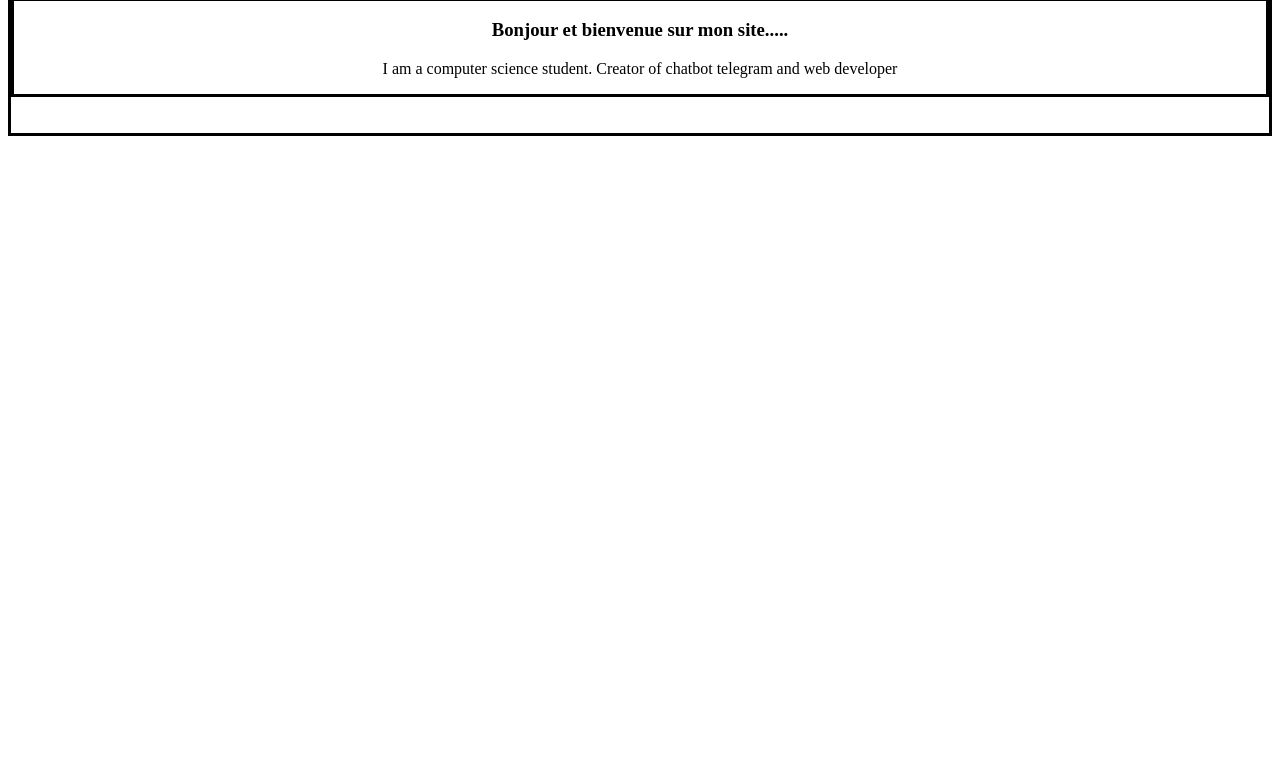
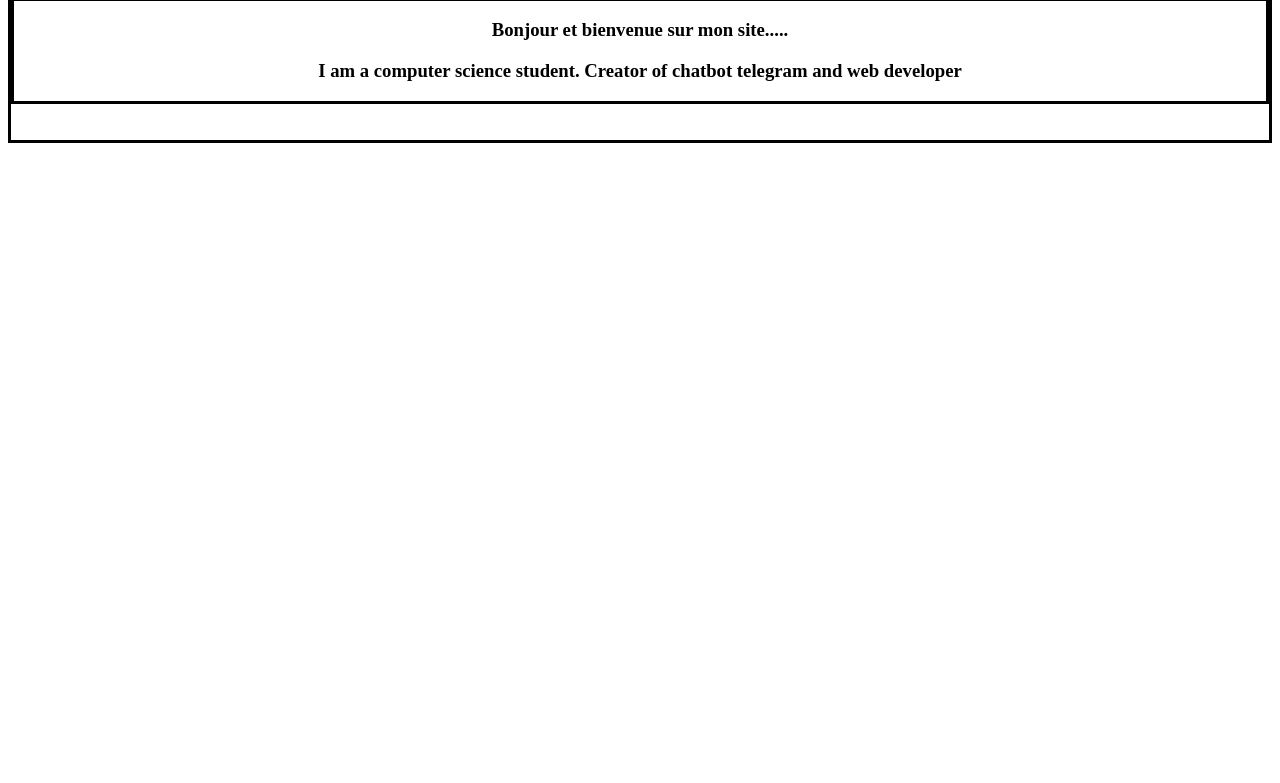
Before and after one commit to Yanngomez/website, a plain HTML site: page index.html in a window 1280 px wide. Shown: the part 272-1055 px from the top of the page. Drawn offline with Linux system fonts and the light colour scheme.

Commit message:
Update index.html

```diff
--- a/index.html
+++ b/index.html
@@ -15,7 +15,7 @@
     </div>
     <div class="block">
         <h3> Bonjour et bienvenue sur mon site..... </h3>
-        <p>I am a computer science student. Creator of chatbot telegram and web developer</p>
+        <p><h3>I am a computer science student. Creator of chatbot telegram and web developer</p></h3>
     </div>
     <br>
     <br>
```
